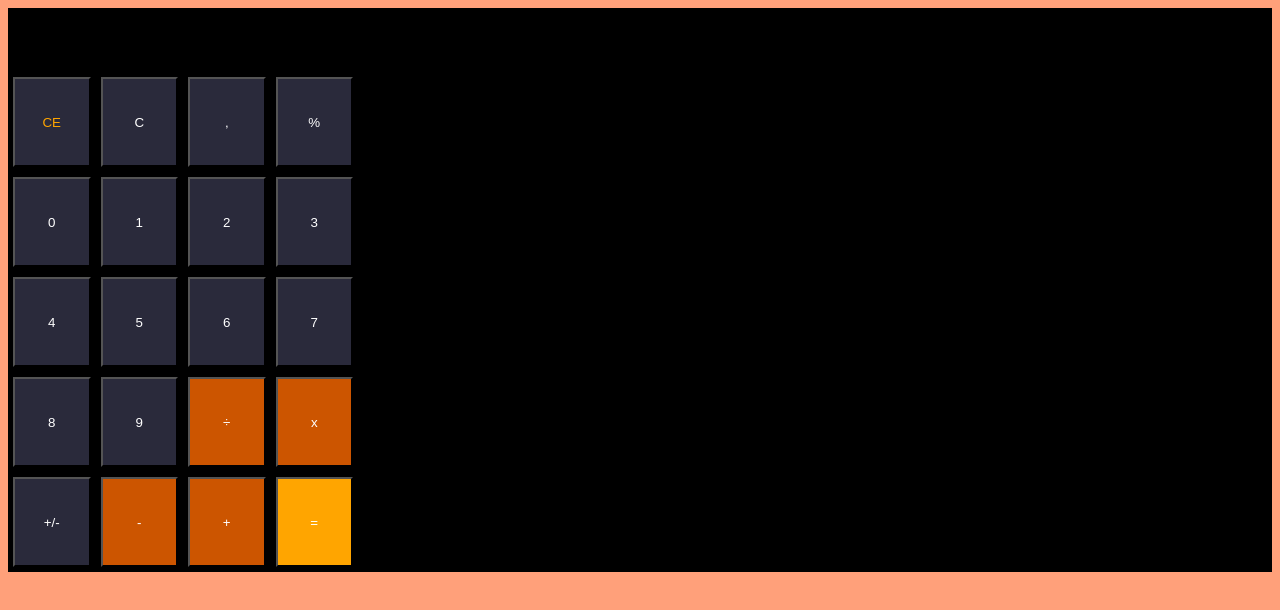
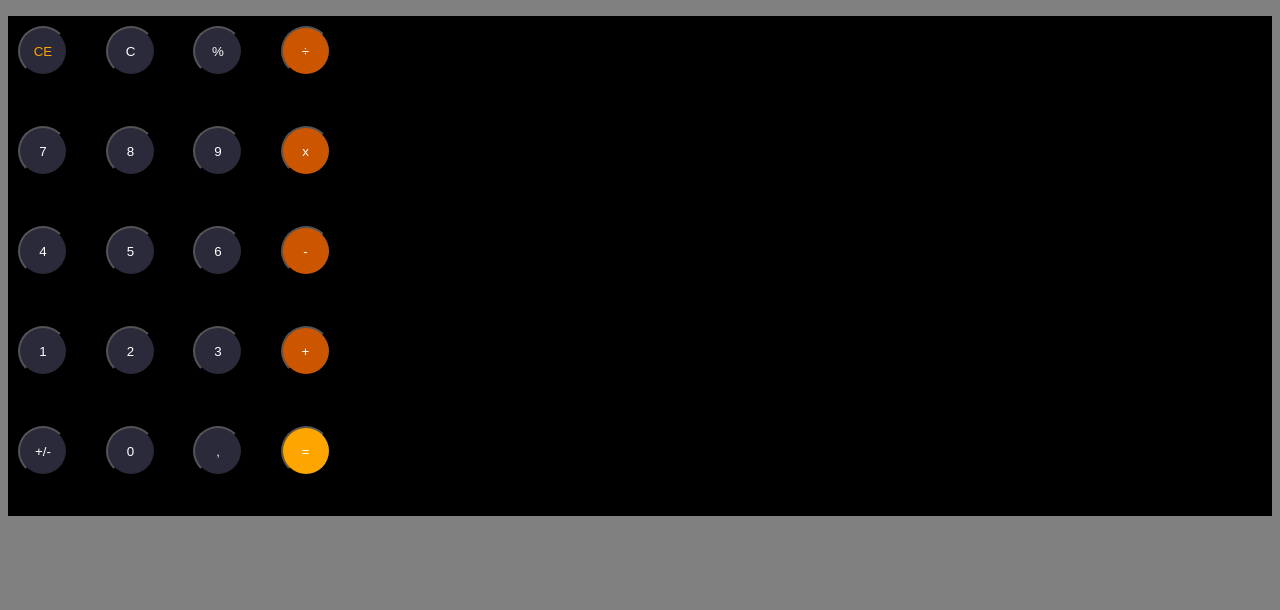
Before and after one commit to GuilhermeDalfert/Calculadora, a plain HTML site: page index.html in a window 1280 px wide. Drawn offline with Linux system fonts and the light colour scheme.

Commit message:
Botões arrumados, próximo passo mexer no container da calculadora

```diff
--- a/index.html
+++ b/index.html
@@ -12,22 +12,22 @@
 <button id="CE"> CE </button>
 <button class="normais" id="C"> C </button>
 <button class="normais" id="maismenos"> +/- </button>
-<button class="normais" id="\,"> , </button>
-<button class="normais" id="\%"> % </button>
-<button class="normais" id="\0"> 0 </button>
-<button class="normais" id="\1"> 1 </button>
-<button class="normais" id="\2"> 2 </button>
-<button class="normais" id="\3"> 3 </button>
-<button class="normais" id="\4"> 4 </button>
-<button class="normais" id="\5"> 5 </button>
-<button class="normais" id="\6"> 6 </button>
-<button class="normais" id="\7"> 7 </button>
-<button class="normais" id="\8"> 8 </button>
-<button class="normais" id="\9"> 9 </button>
-<button class="operadores" id="\÷"> ÷ </button>
-<button class="operadores" id="\x"> x </button>
-<button class="operadores" id="\-"> - </button>
-<button class="operadores" id="\+"> + </button>
+<button class="normais" id="virgula"> , </button>
+<button class="normais" id="porcentagem"> % </button>
+<button class="normais" id="zero"> 0 </button>
+<button class="normais" id="um"> 1 </button>
+<button class="normais" id="dois"> 2 </button>
+<button class="normais" id="tres"> 3 </button>
+<button class="normais" id="quatro"> 4 </button>
+<button class="normais" id="cinco"> 5 </button>
+<button class="normais" id="seis"> 6 </button>
+<button class="normais" id="sete"> 7 </button>
+<button class="normais" id="oito"> 8 </button>
+<button class="normais" id="nove"> 9 </button>
+<button class="operadores" id="div"> ÷ </button>
+<button class="operadores" id="mult"> x </button>
+<button class="operadores" id="sub"> - </button>
+<button class="operadores" id="add"> + </button>
 <button id="igual"> = </button>
 </div>
 </div>
--- a/styles.css
+++ b/styles.css
@@ -1,26 +1,28 @@
 body{
-    background-color: lightsalmon;
+    background-color: gray;
     font-family: 'Inter', sans-serif;
 }
 
 #Calculadora{
     background-color: black;
-    display: grid;
 }
 
 #passada{
-    grid-row: 1;
     color: grey;
 }
 
 #resultadoAtual{
-    grid-row: 2;
     color: white;
 }
 
+/* config agrup de botões */
+
 button{
     padding: 10px;
-    margin: 5px;
+    margin: 10px;
+    border-radius: 50%;
+    width: 50px;
+    height: 50px;
 }
 
 .normais{
@@ -33,14 +35,17 @@ button{
     color: white;
 }
 
+/* container botões */
 
 #botoes{
-    grid-row: 3;
     display: grid;
     grid-template-columns: repeat(4, 1fr);
+    grid-template-rows: repeat(5, 1fr);
     width: 350px;
-    height:500px;
+    height: 500px;
 }
+
+/* botões individuais */
 
 #igual{
     background-color: orange;
@@ -61,72 +66,72 @@ button{
     grid-column: 2;
 }
 
-#\%{
-    grid-row: 5;
+#porcentagem{
+    grid-row: 1;
     grid-column: 3;
 }
 
-#\÷{
+#div{
     grid-row: 1;
     grid-column: 4;
 }
 
-#\7{
+#sete{
     grid-row: 2;
     grid-column: 1;
 }
 
-#\8{
+#oito{
     grid-row: 2;
     grid-column: 2;
 }
 
-#\9{
+#nove{
     grid-row: 2;
     grid-column: 3;
 }
 
-#\x{
+#mult{
     grid-row: 2;
     grid-column: 4;
 }
 
-#\4{
+#quatro{
     grid-row: 3;
     grid-column: 1;
 }
 
-#\5{
+#cinco{
     grid-row: 3;
     grid-column: 2;
 }
 
-#\6{
+#seis{
     grid-row: 3;
     grid-column: 3;
 }
 
-#\-{
+#sub{
     grid-row: 3;
     grid-column: 4;
 }
 
-#\1{
+#um{
     grid-row: 4;
     grid-column: 1;
 }
 
-#\2{
+#dois{
     grid-row: 4;
     grid-column: 2;
 }
 
-#\3{
+#tres{
     grid-row: 4;
     grid-column: 3;
 }
 
-#\+{
+#add{
     grid-row: 4;
     grid-column: 4;
 }
@@ -136,12 +141,12 @@ button{
     grid-column: 1;
 }
 
-#\0{
+#zero{
     grid-row: 5;
     grid-column: 2;
 }
 
-#\,{
-    grid-row: 1;
+#virgula{
+    grid-row: 5;
     grid-column: 3;
 }
```
